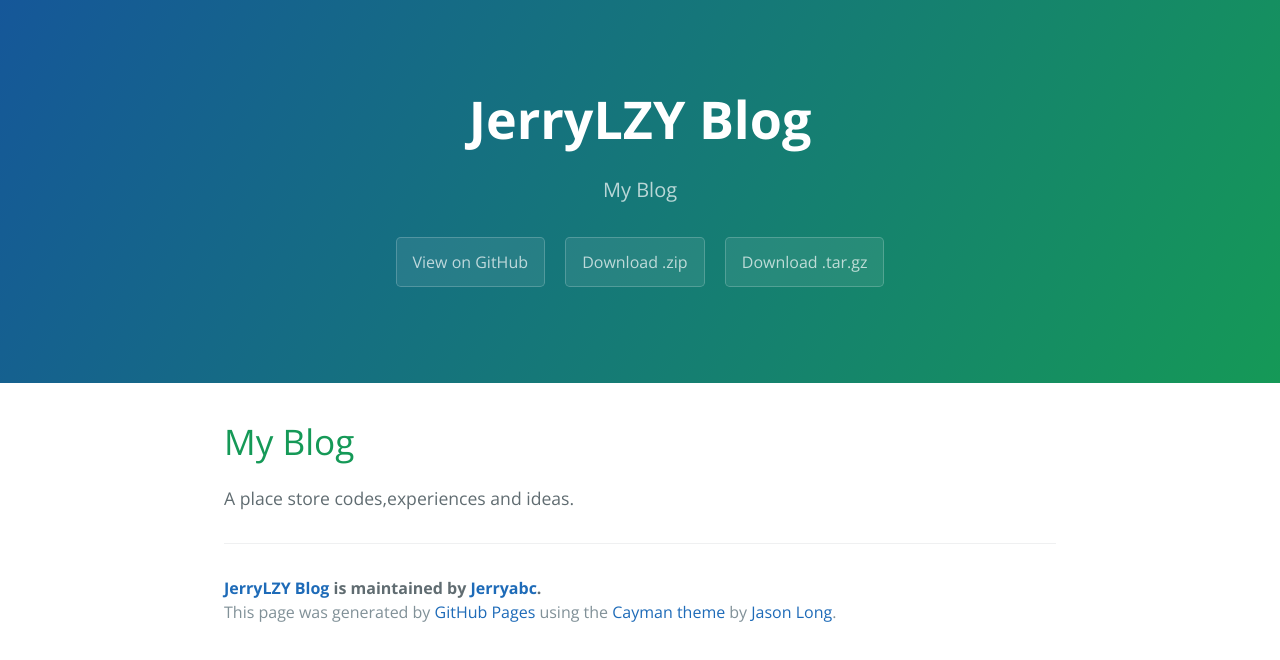
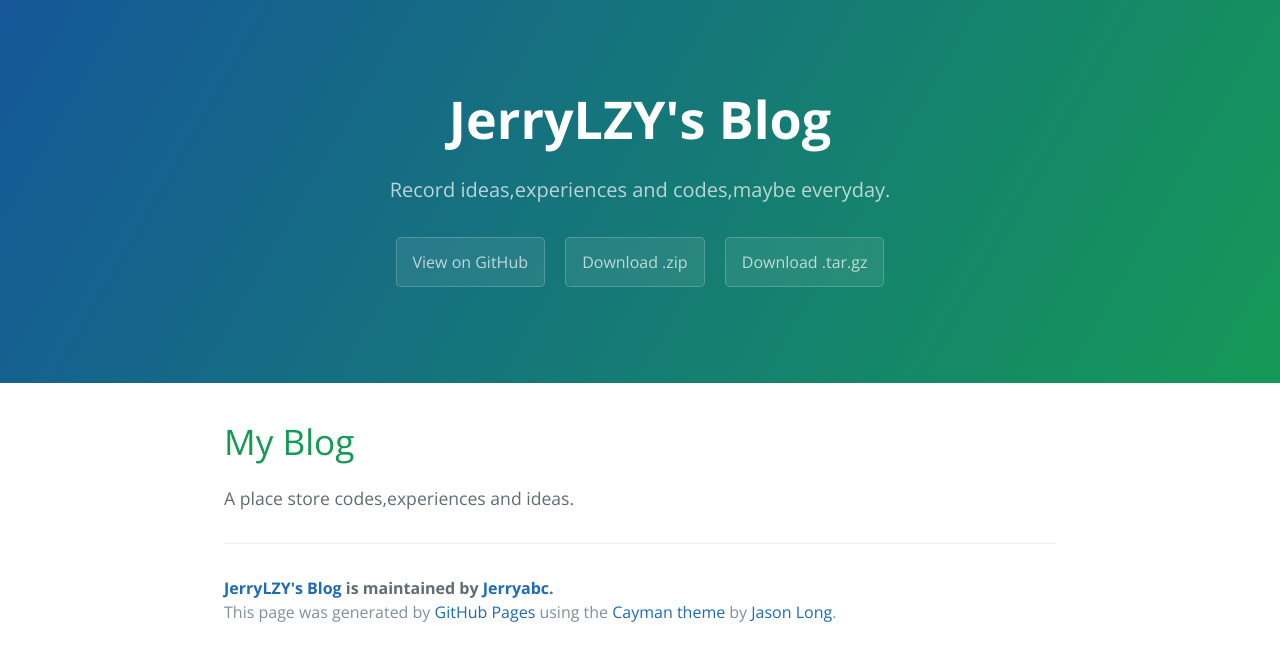
Before and after one commit to Jerryabc/diary, a plain HTML site: page index.html in a window 1280 px wide. Drawn offline with nearby package versions, Linux system fonts and the light colour scheme.

Commit message:
Create gh-pages branch via GitHub

```diff
--- a/index.html
+++ b/index.html
@@ -2,7 +2,7 @@
 <html lang="en-us">
   <head>
     <meta charset="UTF-8">
-    <title>JerryLZY Blog by Jerryabc</title>
+    <title>JerryLZY&#39;s Blog by Jerryabc</title>
     <meta name="viewport" content="width=device-width, initial-scale=1">
     <link rel="stylesheet" type="text/css" href="stylesheets/normalize.css" media="screen">
     <link href='https://fonts.googleapis.com/css?family=Open+Sans:400,700' rel='stylesheet' type='text/css'>
@@ -11,8 +11,8 @@
   </head>
   <body>
     <section class="page-header">
-      <h1 class="project-name">JerryLZY Blog</h1>
-      <h2 class="project-tagline">My Blog</h2>
+      <h1 class="project-name">JerryLZY&#39;s Blog</h1>
+      <h2 class="project-tagline">Record ideas,experiences and codes,maybe everyday.</h2>
       <a href="https://github.com/Jerryabc/diary" class="btn">View on GitHub</a>
       <a href="https://github.com/Jerryabc/diary/zipball/master" class="btn">Download .zip</a>
       <a href="https://github.com/Jerryabc/diary/tarball/master" class="btn">Download .tar.gz</a>
@@ -25,7 +25,7 @@
 <p>A place store codes,experiences and ideas.</p>
 
       <footer class="site-footer">
-        <span class="site-footer-owner"><a href="https://github.com/Jerryabc/diary">JerryLZY Blog</a> is maintained by <a href="https://github.com/Jerryabc">Jerryabc</a>.</span>
+        <span class="site-footer-owner"><a href="https://github.com/Jerryabc/diary">JerryLZY&#39;s Blog</a> is maintained by <a href="https://github.com/Jerryabc">Jerryabc</a>.</span>
 
         <span class="site-footer-credits">This page was generated by <a href="https://pages.github.com">GitHub Pages</a> using the <a href="https://github.com/jasonlong/cayman-theme">Cayman theme</a> by <a href="https://twitter.com/jasonlong">Jason Long</a>.</span>
       </footer>
--- a/params.json
+++ b/params.json
@@ -1,6 +1,6 @@
 {
-  "name": "JerryLZY Blog",
-  "tagline": "My Blog",
+  "name": "JerryLZY's Blog",
+  "tagline": "Record ideas,experiences and codes,maybe everyday.",
   "body": "# My Blog\r\nA place store codes,experiences and ideas.\r\n",
   "note": "Don't delete this file! It's used internally to help with page regeneration."
 }
```
